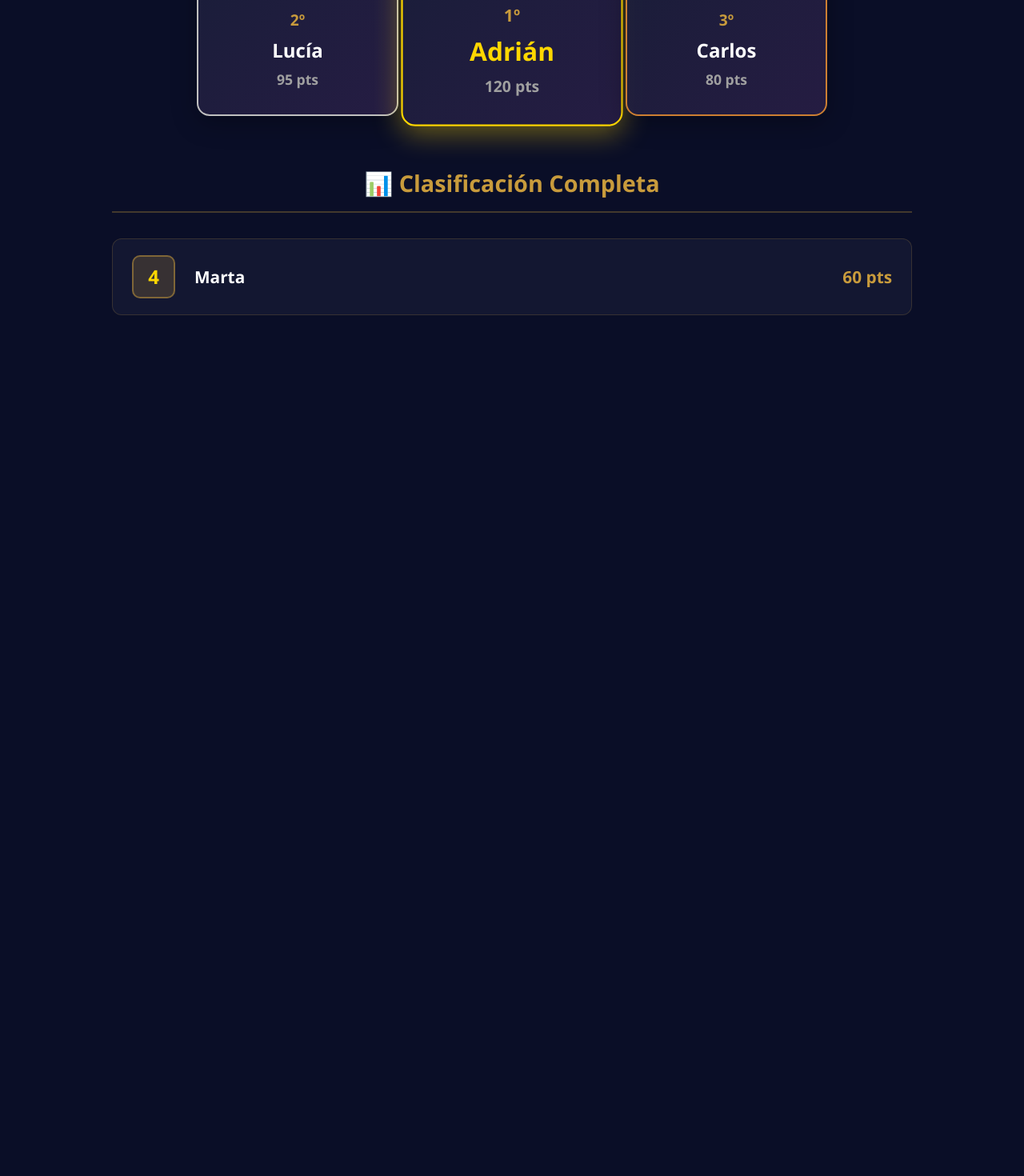
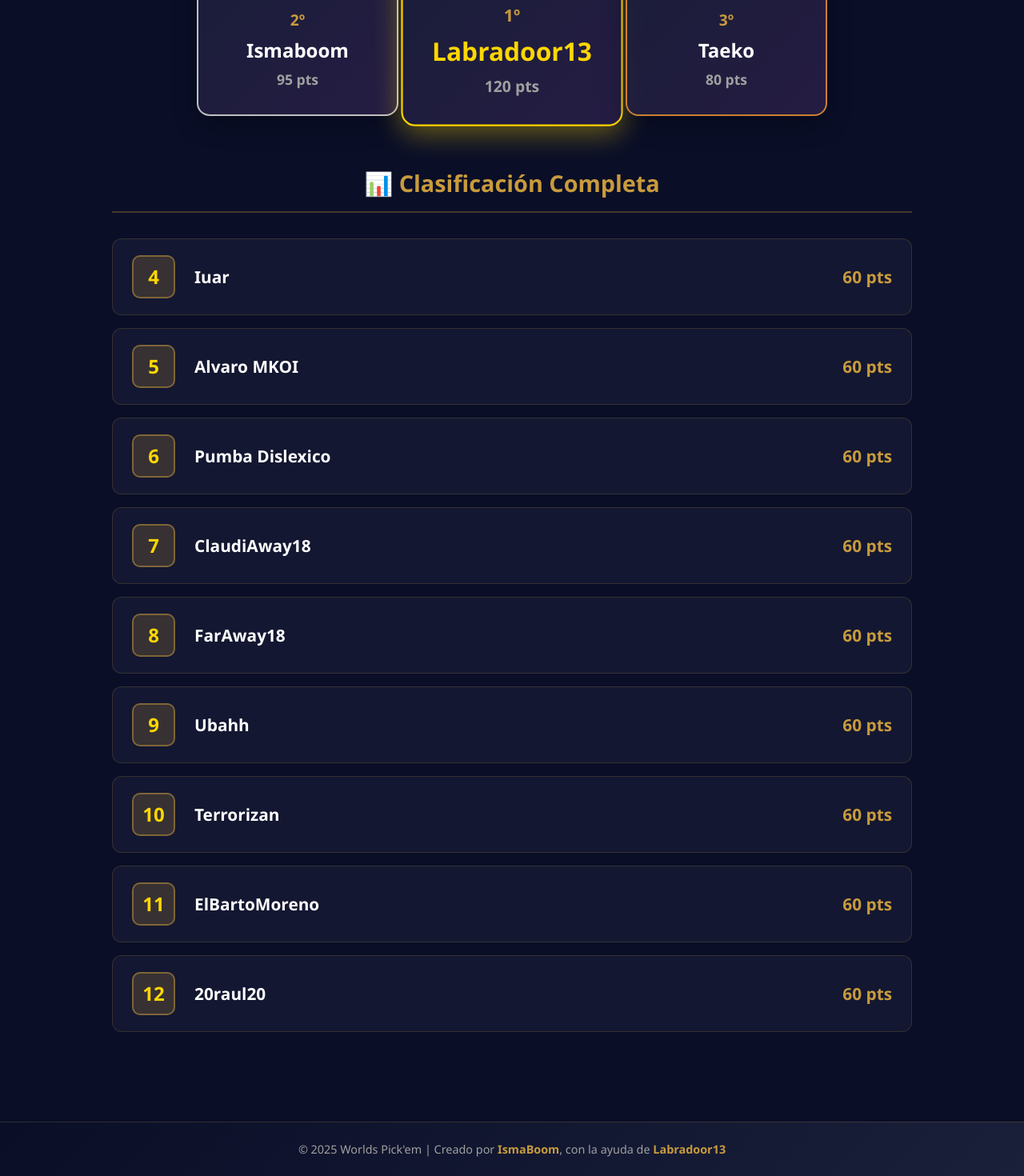
Before and after one commit to IsmaBoom/Worlds2025, an Astro site: page / in a window 1280 px wide. Shown: the part 494-1964 px from the top of the page at 80% size. Before the commit the page ends 968 px from the top, so only its background shows below. Built offline with nearby package versions, Linux system fonts and the light colour scheme; Astro itself is replaced by a stand-in of ours.

Commit message:
muchas mejoras

```diff
--- a/src/Layouts/Layout.astro
+++ b/src/Layouts/Layout.astro
@@ -72,6 +72,26 @@ const currentPath = Astro.url.pathname; // Detecta la ruta actual
         max-width: 1200px;
         margin: 2rem auto;
         padding: 0 1rem;
+        min-height: calc(100vh - 250px);
+      }
+
+      .credits-footer {
+        background: linear-gradient(135deg, #0a0e27 0%, #1a1f3a 100%);
+        padding: 1.5rem 2rem;
+        text-align: center;
+        border-top: 1px solid rgba(200, 155, 60, 0.2);
+        margin-top: 4rem;
+      }
+
+      .credits-footer p {
+        margin: 0;
+        color: #a0a0a0;
+        font-size: 0.9rem;
+      }
+
+      .credits-footer strong {
+        color: #c89b3c;
+        font-weight: 600;
       }
     </style>
   </head>
@@ -108,5 +128,12 @@ const currentPath = Astro.url.pathname; // Detecta la ruta actual
     <main>
       <slot />
     </main>
+
+    <footer class="credits-footer">
+      <p>
+        © 2025 Worlds Pick'em | Creado por <strong>IsmaBoom</strong>, con la
+        ayuda de <strong>Labradoor13</strong>
+      </p>
+    </footer>
   </body>
 </html>
--- a/src/components/LeaderboardDisplay.astro
+++ b/src/components/LeaderboardDisplay.astro
@@ -1,9 +1,17 @@
 ---
 const players = [
-  { name: "Adrián", points: 120 },
-  { name: "Lucía", points: 95 },
-  { name: "Carlos", points: 80 },
-  { name: "Marta", points: 60 },
+  { name: "Labradoor13", points: 120 },
+  { name: "Ismaboom", points: 95 },
+  { name: "Taeko", points: 80 },
+  { name: "Iuar", points: 60 },
+  { name: "Alvaro MKOI", points: 60 },
+  { name: "Pumba Dislexico", points: 60 },
+  { name: "ClaudiAway18", points: 60 },
+  { name: "FarAway18", points: 60 },
+  { name: "Ubahh", points: 60 },
+  { name: "Terrorizan", points: 60 },
+  { name: "ElBartoMoreno", points: 60 },
+  { name: "20raul20", points: 60 },
 ];
 
 const sortedPlayers = players.sort((a, b) => b.points - a.points);
```
